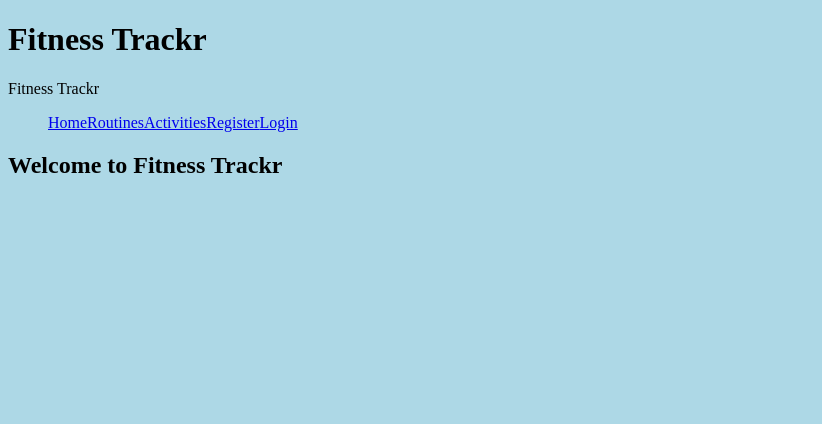
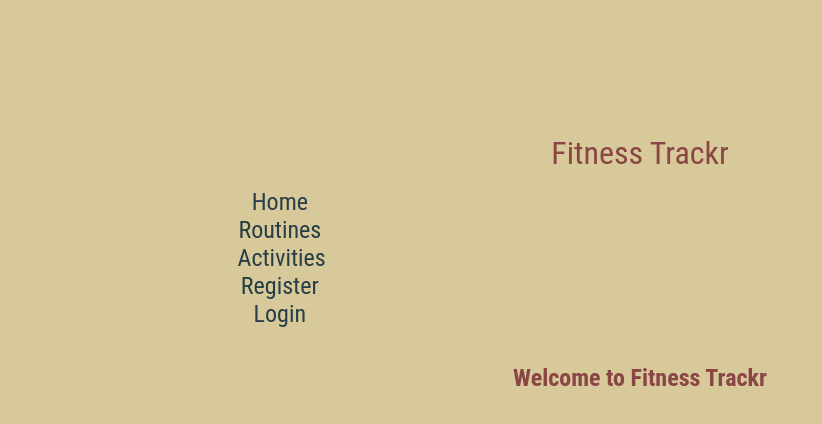
Before and after one commit to wesyancy/FitnessTrackr, a React app: page / in a window 1280 px wide. Shown: the whole page, without its empty margins (0-822 px from the left). Built offline with nearby package versions, Linux system fonts and the light colour scheme; no server answers.

```diff
--- a/src/components/Navbar.js
+++ b/src/components/Navbar.js
@@ -8,17 +8,14 @@
     if (!token) {
         return (
             <header>
-                <nav className='nav-bar'>
-                    <div id='navtitle'>
-                        Fitness Trackr
-                    </div>
-                    <ul className='navlist'>
-                        <Link to='/home'>Home</Link>
-                        <Link to='/routines'>Routines</Link>
-                        {/* <Link to='/myRoutines'>My Routines</Link> */}
-                        <Link to='/activities'>Activities</Link>
-                        <Link to='/register'>Register</Link>
-                        <Link to='/login'>Login</Link>
+                <nav id='navbar'>
+                    <div id='navtitle'>Fitness Trackr</div>
+                    <ul id='navlist'>
+                        <li><Link to='/home'>Home</Link></li>
+                        <li><Link to='/routines'>Routines</Link></li>
+                        <li><Link to='/activities'>Activities</Link></li>
+                        <li><Link to='/register'>Register</Link></li>
+                        <li><Link to='/login'>Login</Link></li>
                     </ul>
                 </nav>
             </header>
@@ -26,15 +23,14 @@
     } else {
         return (
             <header>
-                <nav className='nav-bar'>
+                <nav id='navbar'>
                     <div id='navtitle'>Fitness Trackr</div>
-                    <ul className='navlist'>
-                        <Link className='anchor' to='/home'>Home</Link>
-                        <Link className='anchor' to='/routines'>Routines</Link>
-                        <Link className='anchor' to='/myRoutines'>My Routines</Link>
-                        <Link className='anchor' to='/activities'>Activities</Link>
-                        <Link to='/home' onClick={() => logout()
-                        }>Logout</Link>
+                    <ul id='navlist'>
+                        <li><Link className='anchor' to='/home'>Home</Link></li>
+                        <li><Link className='anchor' to='/routines'>Routines</Link></li>
+                        <li><Link className='anchor' to='/myRoutines'>My Routines</Link></li>
+                        <li><Link className='anchor' to='/activities'>Activities</Link></li>
+                        <li><Link to='/home' onClick={() => logout()}>Logout</Link></li>
                     </ul>
                 </nav>
             </header>
--- a/src/components/myRoutines.js
+++ b/src/components/myRoutines.js
@@ -10,25 +10,19 @@
     return (
         <div>
             <Link to='/createRoutine'>
-                <button id='createRoutineButton'>
-                    Create Routine
-                </button>
+                <button id='createRoutineButton'>Create Routine</button>
             </Link>
             <h1>{`${username}`}'s Routines:</h1>
-            {
-                ///Need to create get username/routines in api.js
-
-                userRoutines.map((userRoutine => {
+            {userRoutines.map((userRoutine => {
                 const { name, goal, creatorName, activities, isPublic, id } = userRoutine
                 return (
                     <main>
                         <div id='userRoutines'>
                             <div id='userRoutine'>
                                 <h3 id='userRoutineName'>{name}</h3>
+
                                 <div><Link to={`/routines/${id}/activities`}><button>Attach Activity</button></Link></div>
-                                    <div><Link to={`/routines/${id}`}>
-                                        <button>Update Routine</button>
-                                    </Link></div>
+                                <div><Link to={`/routines/${id}`}><button>Update Routine</button></Link></div>
                                 <button onClick={() => { deleteRoutine(token, id), fetchUserRoutines() }}>Delete Routine</button>
                                 <p><strong>Creator:</strong>{creatorName}</p>
                                 <p><strong>Goal:</strong>{goal}</p>
@@ -38,11 +32,9 @@
                                     attachActivity();
                                     fetchRoutines();
                                     fetchUserRoutines();
-                                        // console.log(attachedActivity)
-                                        // navigate("./myRoutines")
                                 }}>{
+                                        activities.map((activity) => {
 
-                                            activities.map((activity) => {
                                             const { name, description, duration, count, routineActivityId } = activity
                                             const [newCount, setNewCount] = useState(count);
                                             const [newDuration, setNewDuration] = useState(duration);
@@ -67,8 +59,6 @@
                                                     //   setEditRErrorMessage('')
                                                     fetchUserRoutines();
                                                 }
-
-
                                             }
                                             return (
                                                 <ul><strong>Activity:</strong>
@@ -82,7 +72,7 @@
                                                     <input type="number" min="1" placeholder={count} onChange={(event) => setNewCount(Number(event.target.value))}></input><br></br>
                                                     {console.log(newCount)}
                                                     <button onClick={() => { updateMyActivity() }}>Update Duration and Count</button><br></br>
-                                                        <button onClick={() => { deleteRoutineActivity(token, routineActivityId), fetchUserRoutines()}}> Delete Activity </button>
+                                                    <button onClick={() => { deleteRoutineActivity(token, routineActivityId), fetchUserRoutines() }}> Delete Activity </button>
                                                 </ul>
                                             )
                                         })
--- a/src/components/routines.js
+++ b/src/components/routines.js
@@ -27,7 +27,7 @@
                         event.preventDefault()
                     }}>
                         <input
-                            className="searchbar"
+                            id="searchbar"
                             type='text'
                             placeholder="Search"
                             onChange={(event) => setSearchTerm(event.target.value)}
@@ -81,7 +81,7 @@
                         event.preventDefault()
                     }}>
                         <input
-                            className="searchbar"
+                            id="searchbar"
                             type='text'
                             placeholder="Search"
                             onChange={(event) => setSearchTerm(event.target.value)}
@@ -133,7 +133,7 @@
                         event.preventDefault()
                     }}>
                         <input
-                            className="searchbar"
+                            id="searchbar"
                             type='text'
                             placeholder="Search"
                             onChange={(event) => setSearchTerm(event.target.value)}
@@ -180,7 +180,7 @@
                         event.preventDefault()
                     }}>
                         <input
-                            className="searchbar"
+                            id="searchbar"
                             type='text'
                             placeholder="Search"
                             onChange={(event) => setSearchTerm(event.target.value)}
--- a/src/index.js
+++ b/src/index.js
@@ -68,8 +68,7 @@
   // }, [])
 
   return (
-    <div id="navbar">
-      <h1>Fitness Trackr</h1>
+    <div id="routes">
       <Navbar logout={logout} token={token} user={user} />
       <Routes>
         < Route
--- a/src/style.css
+++ b/src/style.css
@@ -1,3 +1,53 @@
 * {
-    background-color: lightblue;
+    background-color: #d8c99b;
+    font-family: 'Oswald', 'Roboto Condensed', Impact, 'Arial Narrow Bold', sans-serif;
+    text-align: center;
+    text-decoration: none;
 }
+
+body {
+    color: #8a4545;
+    text-decoration: none;
+}
+
+#navbar {
+    display: flex;
+    padding-top: 10%;
+    flex-direction: column;
+    margin: auto;
+    max-width: 70%;
+}
+
+#navtitle {
+    font-size: xx-large;
+    margin: auto;
+    /* background-color: white; */
+}
+
+#navlist * {
+    flex-direction: row;
+    font-size: x-large;
+    color: #273e47;
+    list-style: none;
+    max-width: 10%;
+    /* text-align: center; */
+    margin: none;
+}
+
+#navlist li {
+    /* max-width: 10%; */
+}
+
+#searchbar {
+    width: 70%;
+    padding-top: .5rem;
+    padding-bottom: .5rem;
+    background-color: white;
+    border: 1px solid black;
+}
+
+@media only screen and (max-width: 768px) {
+    /* #navbar * {
+      max-width: 50%;
+    } */
+}
```
Lines whose indentation alone changed are shown as unchanged.
